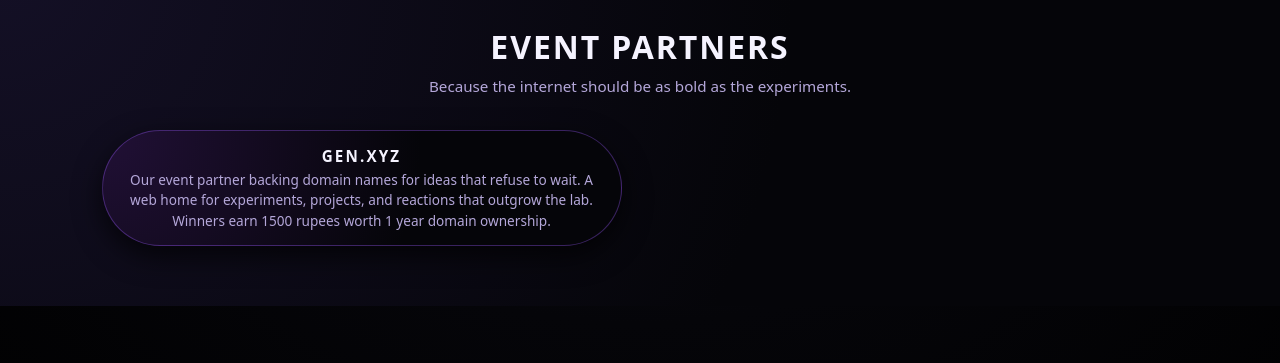
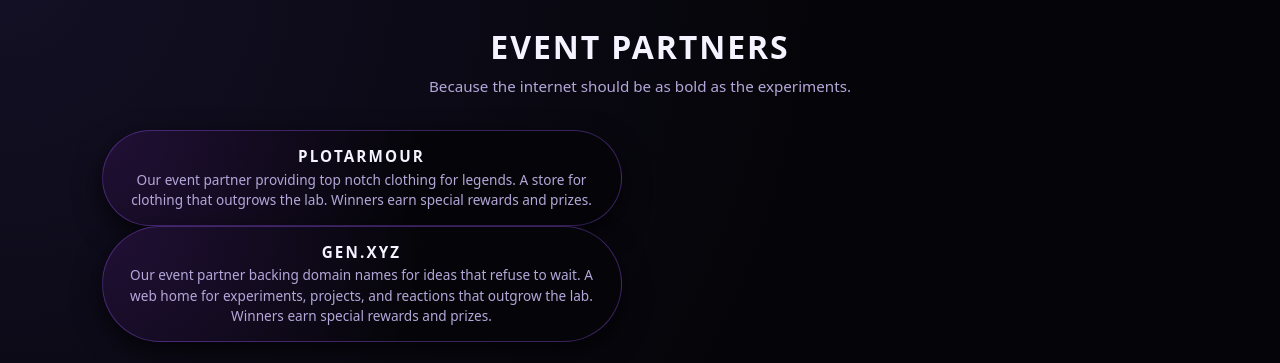
Before and after one commit to VivaanAggarwal1/enthaliondpssl, a plain HTML site: page index.html in a window 1280 px wide. Shown: the part 1040-1403 px from the top of the page. Drawn offline with Linux system fonts and the light colour scheme.

Commit message:
Update index.html

```diff
--- a/index.html
+++ b/index.html
@@ -111,13 +111,20 @@
         <h2>Event Partners</h2>
         <p>Because the internet should be as bold as the experiments.</p>
       </div>
-
       <div class="domains-grid partners-grid">
+        <article class="pill-card partner-card">
+          <h3>PlotArmour</h3>
+          <p>
+            Our event partner providing top notch clothing for legends. A store for clothing that outgrows the lab. Winners earn special rewards and prizes.
+          </p>
+        </article>
+      </div>
+            <div class="domains-grid partners-grid">
         <article class="pill-card partner-card">
           <h3>Gen.xyz</h3>
           <p>
             Our event partner backing domain names for ideas that refuse to wait. A web home for experiments,
-            projects, and reactions that outgrow the lab. Winners earn 1500 rupees worth 1 year domain ownership.
+            projects, and reactions that outgrow the lab. Winners earn special rewards and prizes.
           </p>
         </article>
       </div>
```
